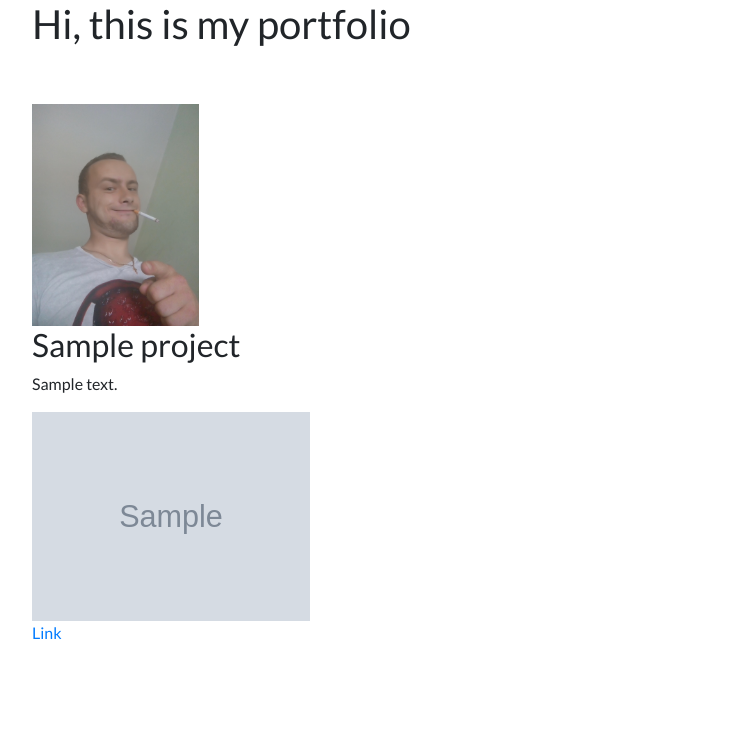
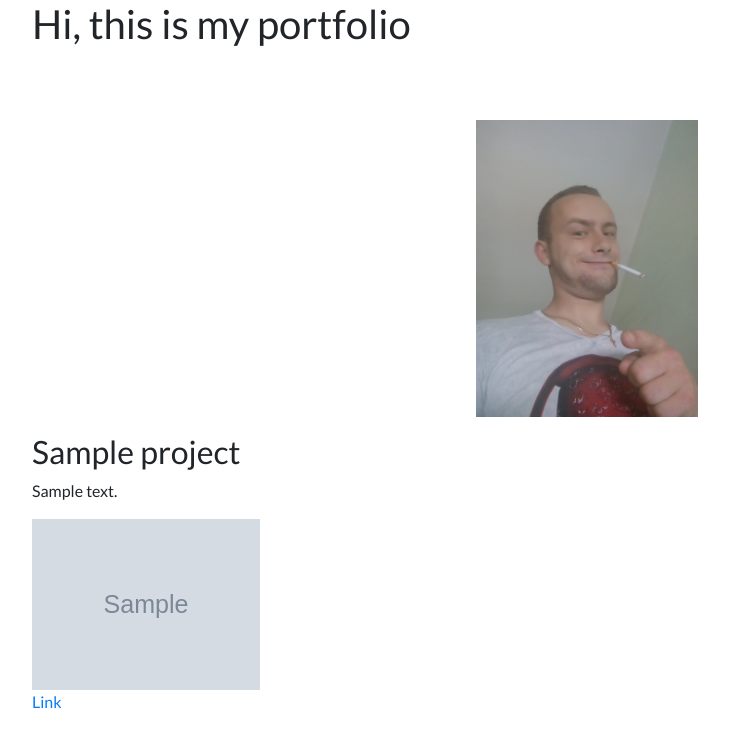
Before and after one commit to IvanMalyshko/My_Personal_Portfolio, a Django app: page / in a window 1280 px wide. Shown: the part 56-800 px from the top of the page, without its empty margins (53-782 px from the left). Run offline with Django 3.2, Linux system fonts and the light colour scheme; tables that the repository leaves empty hold one stand-in row (values such as "Sample post"); grey boxes marked "Sample" are stand-in pictures; some libraries are stand-ins or nearby versions.

Commit message:
норм домашняя страница

```diff
--- a/portfolio/templates/portfolio/home.html
+++ b/portfolio/templates/portfolio/home.html
@@ -1,7 +1,7 @@
 {% extends 'portfolio/base.html' %}
 
 {% block content %}
-    <h1>Hi, this is my portfolio</h1>
+<h1>Hi, this is my portfolio</h1>
 
 
 <br>
@@ -10,17 +10,24 @@
 
 
 <br>
+<div class="row justify-content-center my-3">
+    <div class="col-5 text-center">
+        <img src="{% static 'portfolio/foto.jpg' %}" width=50%>
+    </div>
+</div>
 
-<img src="{% static 'portfolio/foto.jpg' %}" height=40% width=15%>
-
+<div class="row">
 {% for project in projects %}
 
-<h2>{{ project.title }}</h2>
-<p>{{ project.description }}</p>
-<img src="{{ project.image.url }}" height=40% width=25%>
-{% if project.url %}
-<br><a href="{{ project.url }}">Link</a>
-{% endif %}
+<div class="col-4">
+    <h2>{{ project.title }}</h2>
+    <p>{{ project.description }}</p>
+    <img src="{{ project.image.url }}" width=65%>
+    {% if project.url %}
+    <br>
+    <a href="{{ project.url }}">Link</a>
+    {% endif %}
+</div>
 {% endfor %}
-
+</div>
 {% endblock %}
```
Also changed, not shown: media/portfolio/images/Безымянный.jpg (added).
